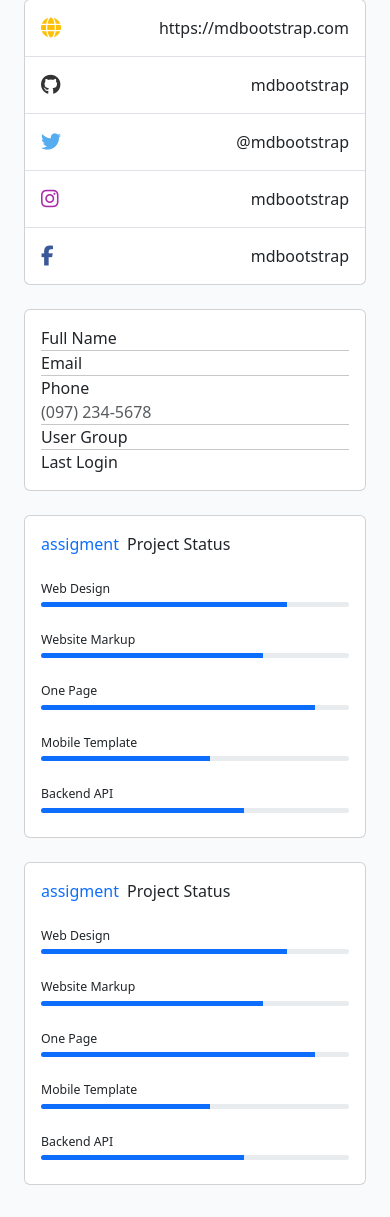
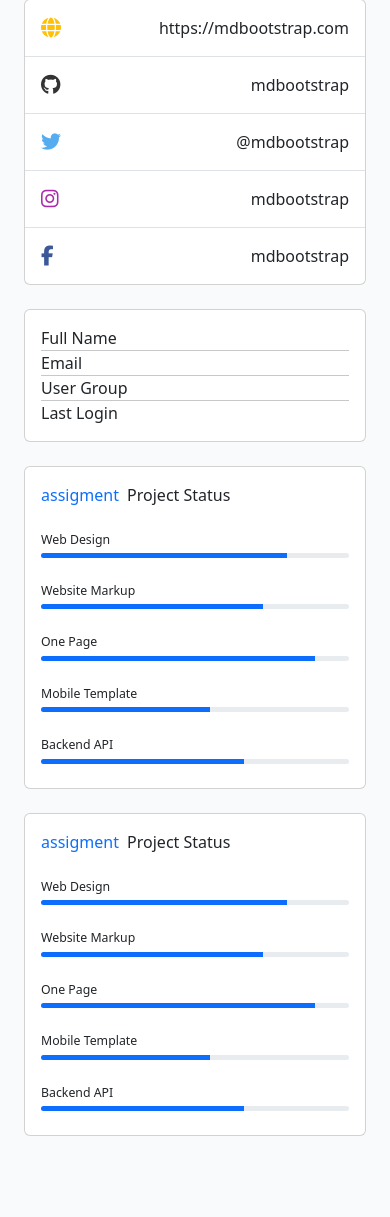
Before and after one commit to MycroftBrooks/lexical_questions, a Django app: template parser/parser_app/templates/parser_app/profile.html in a window 390 px wide. Shown: the part 481-1698 px from the top of the page. After the commit the page ends 1617 px from the top, so only its background shows below. Run offline with Django 4.2, Linux system fonts and the light colour scheme; the template is opened without the code that fills it, so the values that code supplies are empty; some libraries are stand-ins or nearby versions.

Commit message:
DEL phone string in profile page

```diff
--- a/parser/parser_app/models.py
+++ b/parser/parser_app/models.py
@@ -1,5 +1,5 @@
 from django.db import models
-from django.contrib.auth.models import User
+from django.contrib.auth.models import User, Group
 
 
 ANSWER_CHOICES = (
@@ -17,6 +17,7 @@ class ChildQuestions(models.Model):
 class Test(models.Model):
     user = models.ForeignKey(User, on_delete=models.CASCADE)
     description = models.TextField(max_length=300)
+    students = models.ManyToManyField(User, related_name="students", blank=True)
 
 
 class Question(models.Model):
--- a/parser/parser_app/templates/parser_app/profile.html
+++ b/parser/parser_app/templates/parser_app/profile.html
@@ -91,15 +91,6 @@ Profile{%endblock %} {%block content%}
               </div>
               <div class="col-sm-9">
                 <p class="text-muted mb-0">{{ user.email }}</p>
-              </div>
-            </div>
-            <hr />
-            <div class="row">
-              <div class="col-sm-3">
-                <p class="mb-0">Phone</p>
-              </div>
-              <div class="col-sm-9">
-                <p class="text-muted mb-0">(097) 234-5678</p>
               </div>
             </div>
             <hr />
```
